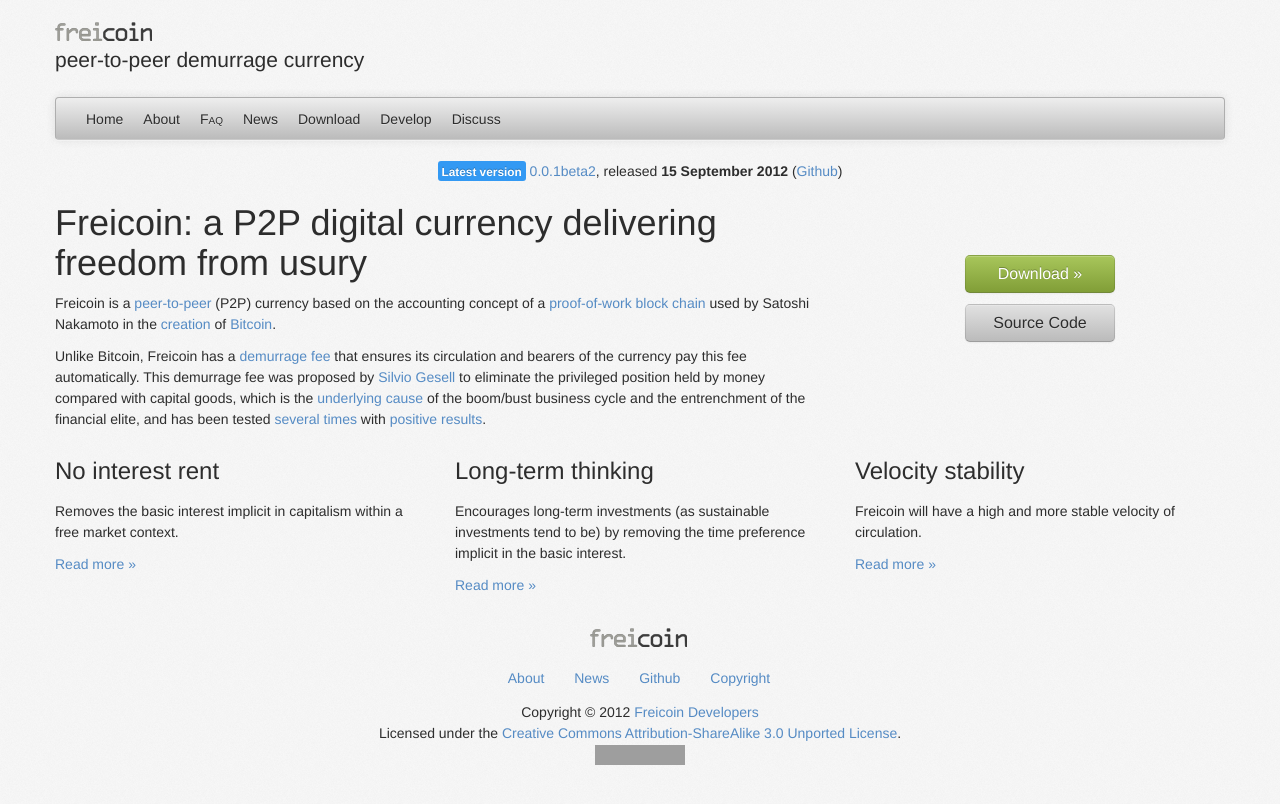
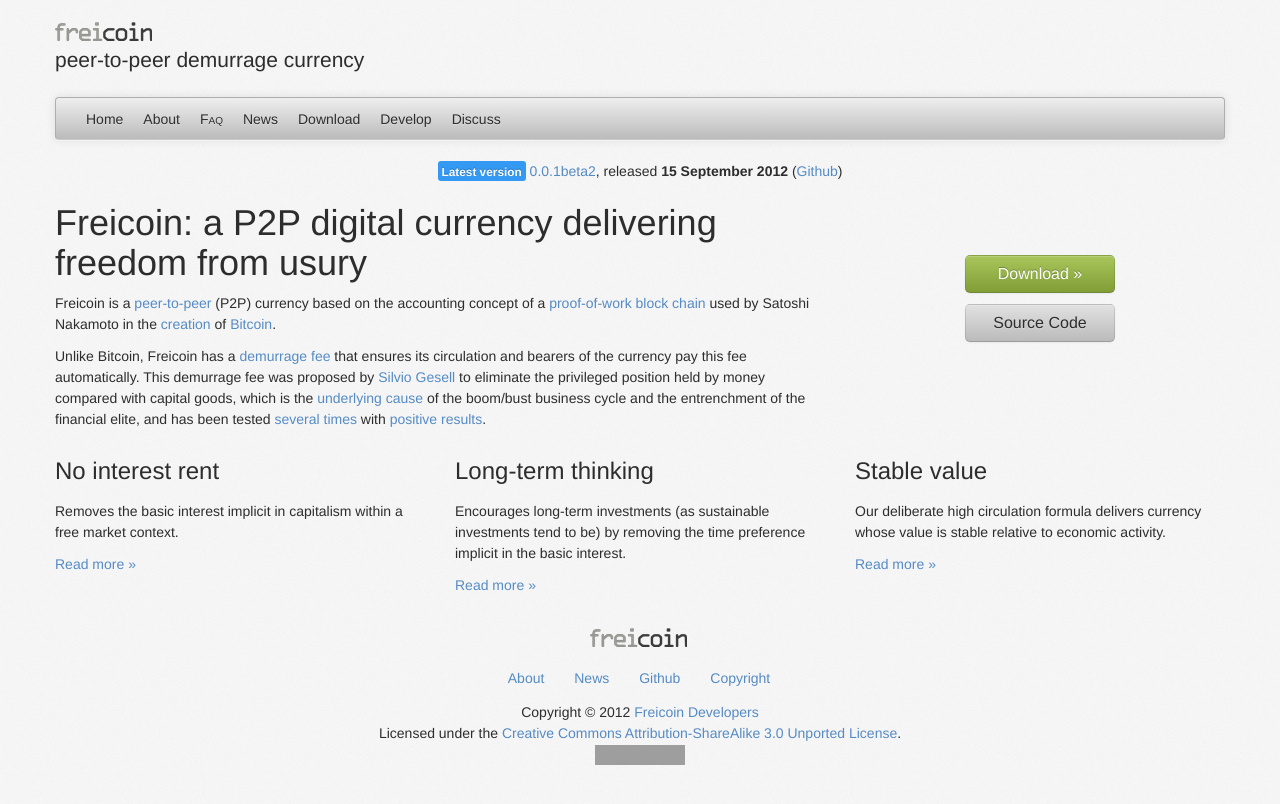
Before and after one commit to freicoin/freico.in, a Jekyll site: the page built from index.html, in a window 1280 px wide. Shown: the top 804 px of the page. Built offline with Jekyll 4.4.1, drawn with Linux system fonts in a browser that asks for light colours; nearby versions of some CDN libraries; some web fonts are replaced; grey boxes are pictures that could not be loaded.

Commit message:
Adjust content of velocity feature box (thanks @mhredmond21).

```diff
--- a/features/velocity.md
+++ b/features/velocity.md
@@ -3,8 +3,8 @@
 groups: ['feature']
 weight: 2
 slug: velocity
-title: Velocity stability
-description: Freicoin will have a high and more stable velocity of circulation.
+title: Stable value
+description: Our deliberate high circulation formula delivers currency whose value is stable relative to economic activity.
 ---
 
 According to the [quantitive monetary theory](http://en.wikipedia.org/wiki/Equation_of_exchange), prices depend on money velocity. Demurrage encourages circulation and springs a higher and more stable velocity. So prices should be more stable for a currency with demurrage.
```
